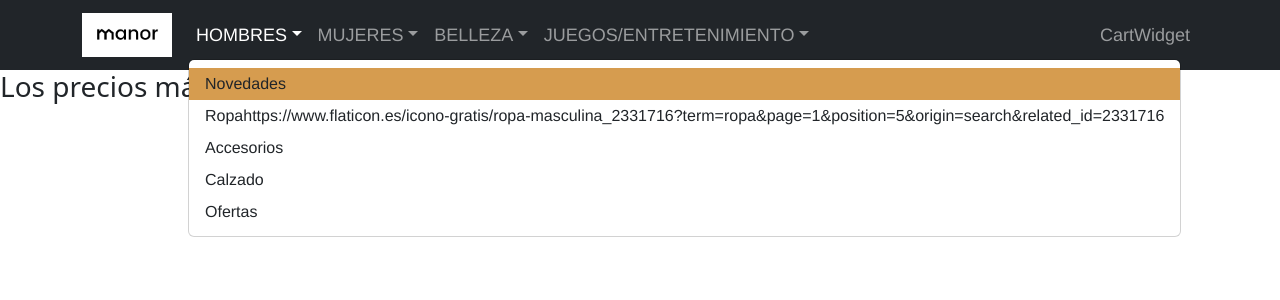
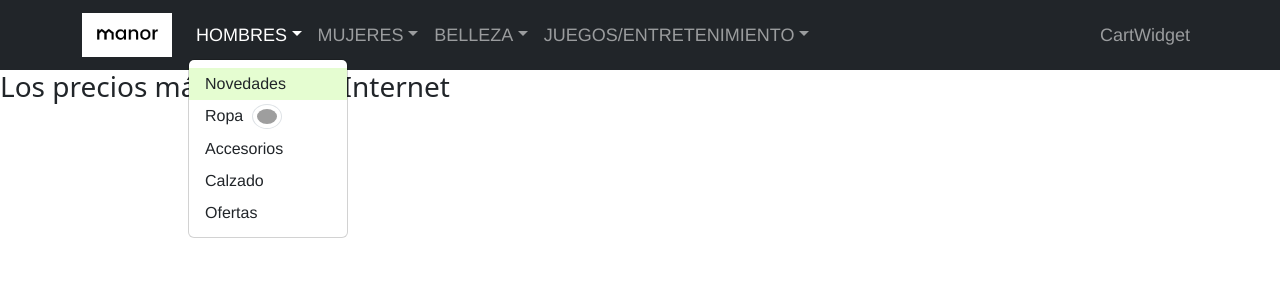
Before and after one commit to alezhia/ecomm-manor-react-bootstrap, a React (Vite) app: page / in a window 1280 px wide. Both pictures are taken after a click on the button "HOMBRES". Shown: the top 300 px of the page. Built offline with nearby package versions, Linux system fonts and the light colour scheme; grey boxes are pictures that could not be loaded.

Commit message:
fix: menu's icons in NavBar

```diff
--- a/src/App.jsx
+++ b/src/App.jsx
@@ -1,15 +1,14 @@
 import { BrowserRouter, Routes, Route } from "react-router-dom"
-import Navbar from './components/Navbar'
+import { NavBar } from './components'
 import { Home, Shop, Cart, Page404 } from './pages'
 
 const App = () => {
   return (
     <BrowserRouter>
-      <Navbar />
+      <NavBar />
       <Routes>
         <Route path='/' element={<Home />} />
-        <Route path='/:slugProduct' element={<Home />} />
-        <Route path='/tienda/:slugCategory' element={<Shop />} />
+        <Route path='/:slug' element={<Shop />} />
         <Route path='/carrito' element={<Cart />} />
         <Route path="*" element={<Page404/>} />
       </Routes>
--- a/src/components/Navbar.jsx
+++ b/src/components/Navbar.jsx
@@ -3,16 +3,16 @@ import Container from 'react-bootstrap/Container';
 import Nav from 'react-bootstrap/Nav';
 import Navbar from 'react-bootstrap/Navbar';
 import NavDropdown from 'react-bootstrap/NavDropdown';
-import {Link} from 'react-router-dom';
-import {parentCategories} from '../utils/mock-data/parentCategories';
-import {categories} from '../utils/mock-data/categories';
+import Image from 'react-bootstrap/Image';
+import { Link } from 'react-router-dom';
+import { parentCategories, categories } from '../utils/mock-data';
 import '../styles/NavBar.css';
 
 const NavBar = () => {
   return (
     <Navbar className='navbar navbar-dark bg-dark' expand="lg">
     <Container>
-      <Navbar.Brand href="#home"><img src={logo} alt=" Manor Logo " width="90px" /></Navbar.Brand>
+      <Navbar.Brand><Link to='/'><img src={logo} alt=" Manor Logo " width="90px" /></Link></Navbar.Brand>
       <Navbar.Toggle aria-controls="responsive-navbar-nav" />
       <Navbar.Collapse id="responsive-navbar-nav">
         <Nav className="me-auto">
@@ -20,7 +20,15 @@ const NavBar = () => {
             parentCategories.map(pCat => (
               <NavDropdown key={pCat.id} title={pCat.title.toUpperCase()} id="collasible-nav-dropdown">
                 {
-                  categories.map(cat => pCat.categories.includes(cat.id) && <NavDropdown.Item key={cat.id} href={cat.slug} className={cat.priority ? 'activo' : ''}>{cat.title}{cat.icon}</NavDropdown.Item>)
+                  categories.map(cat =>
+                    pCat.categories.includes(cat.id)
+                    &&  <NavDropdown.Item
+                          key={cat.id}
+                          href={cat.slug}
+                          className={cat.priority ? 'activo' : ''}>
+                            {cat.title}
+                            {cat.icon && <>&nbsp;&nbsp;<Image src={cat.icon} width="30px" thumbnail fluid roundedCircle /></>}
+                        </NavDropdown.Item>)
                 }
               </NavDropdown>
             ))
--- a/src/components/index.js
+++ b/src/components/index.js
@@ -1 +1,2 @@
 export { default as Breadcrumb } from "./Breadcrumb"
+export { default as NavBar} from "./NavBar"
--- a/src/pages/Shop.jsx
+++ b/src/pages/Shop.jsx
@@ -2,10 +2,10 @@ import { useParams } from 'react-router-dom'
 import { ItemListContainer } from '../containers'
 
 const Shop = () => {
-    const { slugCategory } = useParams()
+    const { slug } = useParams()
 
     return (
-        <ItemListContainer slugCategory={slugCategory} />
+        <ItemListContainer slugCategory={slug} />
     )
   }
 
--- a/src/styles/NavBar.css
+++ b/src/styles/NavBar.css
@@ -4,5 +4,5 @@
 }
 
 .activo {
-    background: #d69c4f!important;
+    background: #E5FDD1!important;
 }
--- a/src/utils/mock-data/categories.js
+++ b/src/utils/mock-data/categories.js
@@ -10,7 +10,7 @@ export const categories = [
         id: 2,
         title: 'Ropa',
         slug: 'ropa-para-hombre',
-        icon: 'https://www.flaticon.es/icono-gratis/ropa-masculina_2331716?term=ropa&page=1&position=5&origin=search&related_id=2331716',
+        icon: 'https://cdn-icons-png.flaticon.com/512/2331/2331716.png',
         priority: false,
     },
     {
@@ -45,7 +45,7 @@ export const categories = [
         id: 7,
         title: 'Ropa',
         slug: 'ropa-para-mujer',
-        icon: 'https://www.flaticon.es/icono-gratis/vestir_1785375?term=ropa&page=1&position=11&origin=search&related_id=1785375',
+        icon: 'https://cdn-icons-png.flaticon.com/512/1785/1785375.png',
         priority: false,
     },
     {
--- /dev/null
+++ b/src/utils/mock-data/index.js
@@ -0,0 +1,3 @@
+export { parentCategories } from "./parentCategories"
+export { categories } from "./categories"
+export { products } from "./products"
```
